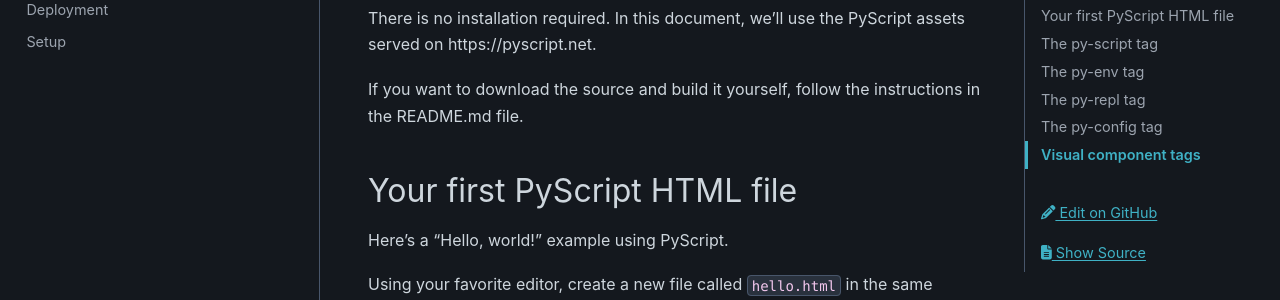
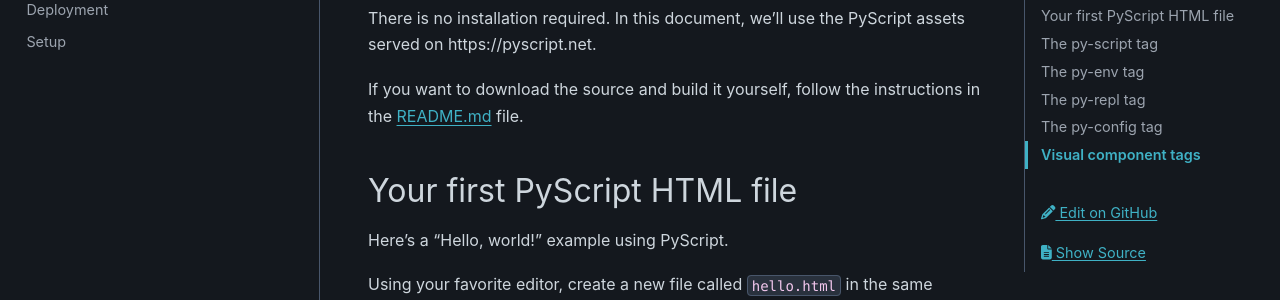
Before and after one commit to pyscript/pyscript, a Sphinx documentation site: the page built from docs/tutorials/getting-started.md, in a window 1280 px wide and 900 px high, scrolled down 369 px. Shown: the part 181-481 px from the top of the window. Built offline with Sphinx 7.4.7 and the PyData theme 0.15.4, drawn with Linux system fonts in a browser that asks for light colours; part of the change alters nothing that is shown.

```diff
--- a/docs/tutorials/getting-started.md
+++ b/docs/tutorials/getting-started.md
@@ -17,7 +17,7 @@ There is no installation required. In this document, we'll use
 the PyScript assets served on https://pyscript.net.
 
 If you want to download the source and build it yourself, follow
-the instructions in the README.md file.
+the instructions in the [README.md](https://github.com/pyscript/pyscript/blob/main/README.md) file.
 
 ## Your first PyScript HTML file
 
```
